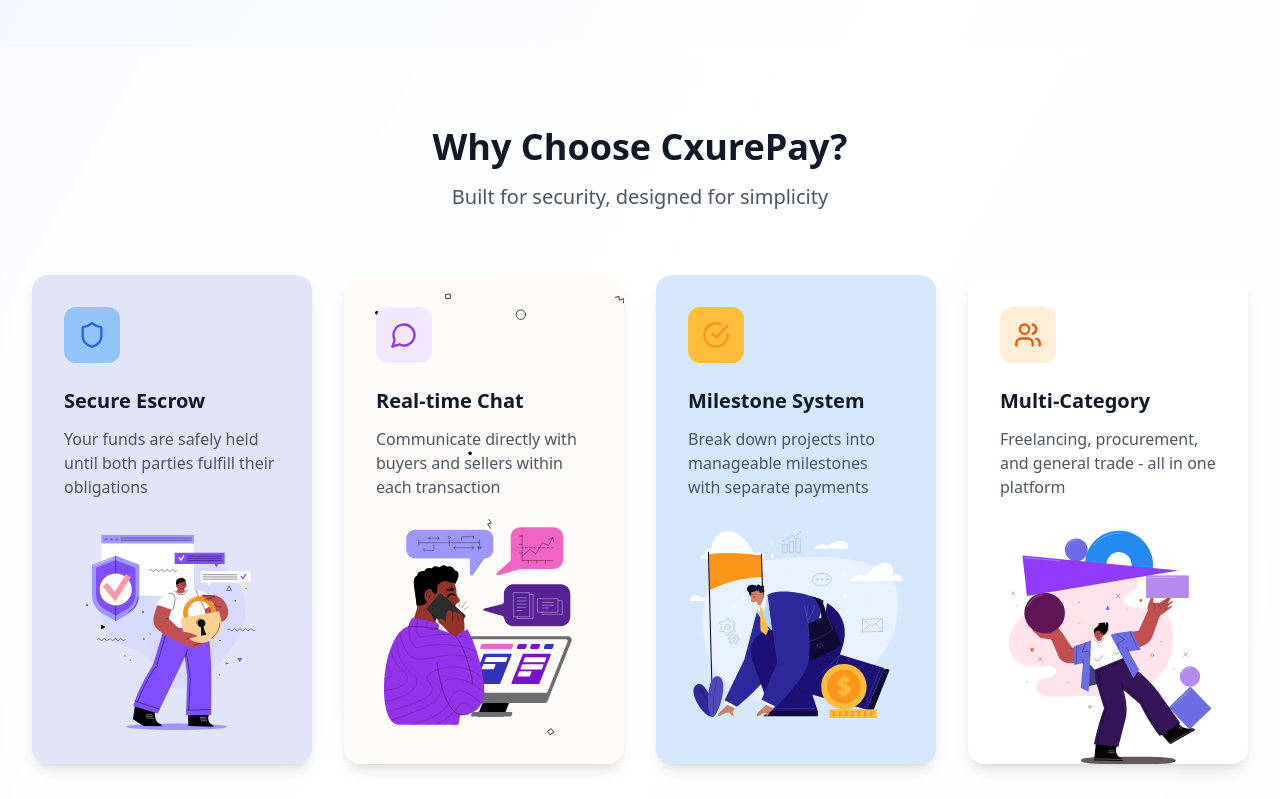
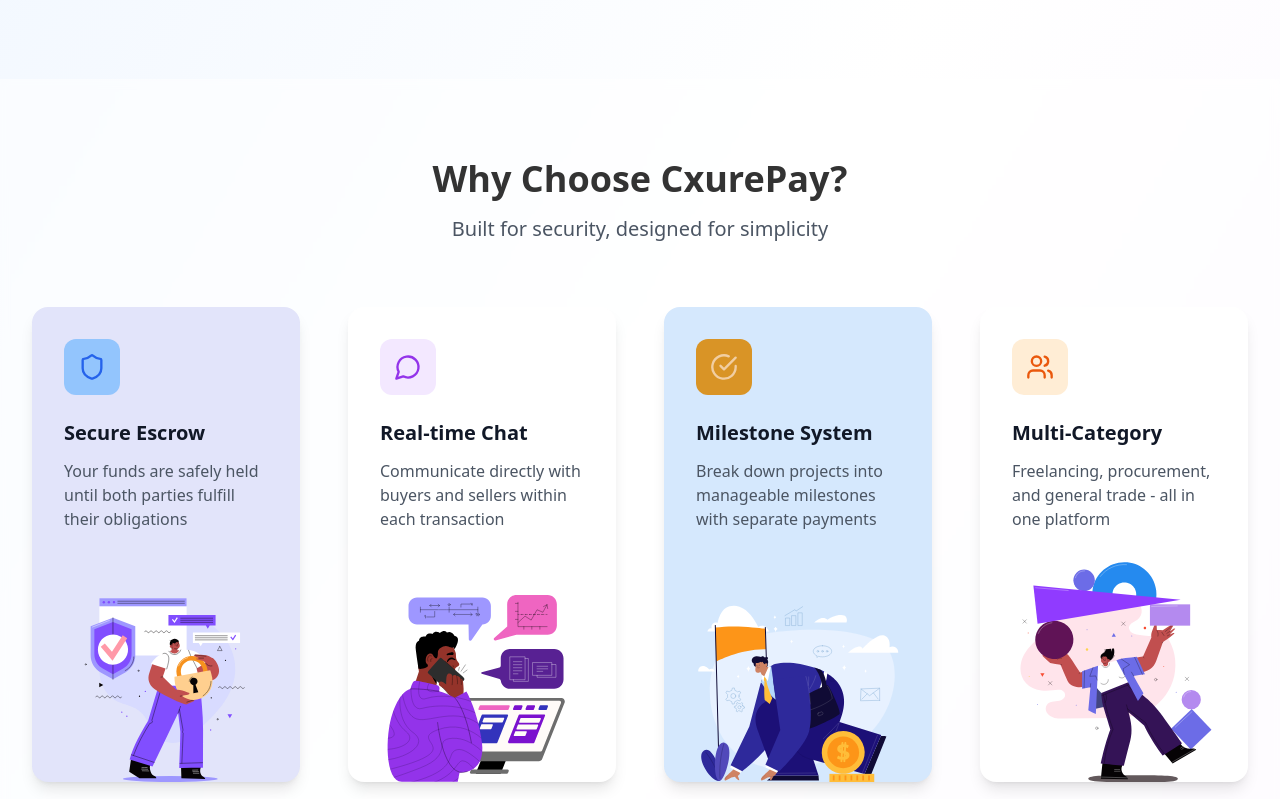
Before and after one commit to cxurepayApp/cxureApp, a React (Vite) app: page / in a window 1280 px wide. Shown: the part 621-1420 px from the top of the page. Built offline with nearby package versions, Linux system fonts and the light colour scheme.

Commit message:
i think its working wow

```diff
--- a/src/components/UI/ProductCard.tsx
+++ b/src/components/UI/ProductCard.tsx
@@ -1,24 +1,33 @@
-import { Card } from "../../types/component"
+import { type Card } from "../../types/component";
 
-const ProductCard = (props:Card) => {
+const ProductCard = (props: Card) => {
   return (
-   <>
-   <div className="grid md:grid-cols-2 lg:grid-cols-4 gap-8">
-            <div className="bg-[#e2e4fa] rounded-2xl px-8 pt-8 shadow-lg hover:shadow-xl transition-all duration-200 transform hover:-translate-y-1">
-              <div className="bg-blue-300 w-14 h-14 rounded-xl flex items-center justify-center mb-6">
+    <div
+      className={`${props.bgColor} rounded-2xl px-8 pt-8 shadow-lg hover:shadow-xl transition-all duration-200 transform hover:-translate-y-1 h-full flex flex-col`}
+    >
+      {/* Icon */}
+       <div
+        className={`${props.iconBg} w-14 h-14 rounded-xl flex items-center justify-center mb-6`}
+      >
         {props.icon}
       </div>
-              <h3 className="text-xl font-semibold text-gray-900 mb-3">
+
+      {/* Title & Description */}
+      <h3 className="text-xl font-semibold text-gray-900 mb-3 ">
         {props.title}
       </h3>
-              <p className="text-gray-600">
-               {props.description}
-              </p>
-              <img src={props.image} alt="" className="mt-6 " />
+      <p className="text-gray-600">{props.description}</p>
+
+      {/* Image pinned to bottom */}
+      <div className="mt-auto flex justify-center">
+        <img
+          src={props.image}
+          alt={props.title}
+          className="mt-6 object-contain max-w-full"
+        />
       </div>
     </div>
-   </>
-  )
-}
+  );
+};
 
-export default ProductCard
+export default ProductCard;
--- a/src/components/UI/productCardDetails.ts
+++ /dev/null
@@ -1,38 +0,0 @@
-import {
-  Shield,
-  MessageCircle,
-  Users,
-  CheckCircle,
-} from "lucide-react";
-import { Card } from "../../types/component";
-
-const CardDetails : Card[] = [
-    {
-        icon:Shield,
-        title:"Secure Escrow",
-        description:"Your funds are safely held until both parties fulfill their obligations",
-        image:"/images/cxure.svg"
-    },
-    {
-        icon:MessageCircle,
-        title:"Real-time Chat",
-        description:" Communicate directly with buyers and sellers within each ransaction",
-        image:"/images/realchat.svg"
-    },
-    {
-        icon:CheckCircle,
-        title:"Milestone System",
-        description:"Break down projects into manageable milestones with separate payments",
-        image:"/images/milesteon.svg"
-    },
-    {
-        icon:Users,
-        title:"Multi-Category",
-        description:" Freelancing, procurement, and general trade - all in one platform",
-        image:"/images/general.svg"
-
-    }
-
-]
-
-export default CardDetails;
--- /dev/null
+++ b/src/components/UI/productCardDetails.tsx
@@ -0,0 +1,47 @@
+import { Shield, MessageCircle, Users, CheckCircle } from "lucide-react";
+import type { Card } from "../../types/component";
+
+const CardDetails: Card[] = [
+  {
+    id: 1,
+    icon: <Shield className="h-7 w-7 text-blue-600" />,
+    title: "Secure Escrow",
+    description:
+      "Your funds are safely held until both parties fulfill their obligations",
+    image: "/images/cxure.svg",
+    bgColor: "bg-[#e2e4fa]",
+    iconBg: "bg-blue-300",
+  },
+  {
+    id: 2,
+    icon: <MessageCircle className="h-7 w-7 text-purple-600" />,
+    title: "Real-time Chat",
+    description:
+      "Communicate directly with buyers and sellers within each transaction",
+    image: "/images/realchat.svg",
+    bgColor: "bg-white",
+    iconBg: "bg-purple-100",
+  },
+  {
+    id: 3,
+    icon: <CheckCircle className="h-7 w-7  text-[#f1cea2]" />,
+    title: "Milestone System",
+    description:
+      "Break down projects into manageable milestones with separate payments",
+    image: "/images/milesteon.svg",
+    bgColor: "bg-[#d5e8fd]",
+    iconBg: "bg-[#d99426]",
+  },
+  {
+    id: 4,
+    icon: <Users className="h-7 w-7 text-orange-600" />,
+    title: "Multi-Category",
+    description:
+      "Freelancing, procurement, and general trade - all in one platform",
+    image: "/images/general.svg",
+    bgColor: "bg-white",
+    iconBg: "bg-orange-100",
+  },
+];
+
+export default CardDetails;
--- a/src/pages/landing/LandingPage.tsx
+++ b/src/pages/landing/LandingPage.tsx
@@ -1,17 +1,10 @@
 import React, { useState, useEffect } from "react";
 import { Link } from "react-router-dom";
-import {
-  Shield,
-  MessageCircle,
-  // CreditCard,
-  Users,
-  ArrowRight,
-  CheckCircle,
-  icons,
-} from "lucide-react";
+import { ArrowRight } from "lucide-react";
 import Footer from "../../components/layout/Footer";
 import Navbar from "../../components/layout/Navbar";
 import MobileNavBar from "../../components/layout/MobileNavBar";
+import CardDetails from "../../components/UI/productCardDetails";
 import ProductCard from "../../components/UI/ProductCard";
 
 const LandingPage = () => {
@@ -54,7 +47,7 @@
             </span>
           </h1>
 
-          <p className="lg:text-xl text-base sm:text-lg md:text-xl text-gray-600 mb-8 max-w-2xl mx-auto lg:mx-0 leading-relaxed">
+          <p className="lg:text-xl text-base sm:text-lg md:text-xl text-gray-600 mb-8 max-w-2xl mx-auto lg:mx-0 leading-relaxed p-4">
             Secure, transparent, and reliable escrow platform for freelancers,
             businesses, and anyone who needs safe online transactions with
             built-in dispute resolution.
@@ -91,98 +84,51 @@
 
       {/* Features Section */}
       <section className="py-20 bg-white/50 backdrop-blur-sm">
-        <div className="max-w-7xl mx-auto px-4 sm:px-6 lg:px-8">
+        <div className="flex flex-col items-center ax-w-7xl px-4 sm:px-6 lg:px-8">
           <div className="text-center mb-16">
-            <h2 className="text-4xl font-bold text-gray-900 mb-4">
+            <h2 className="text-4xl font-bold text-[#333333] mb-4">
               Why Choose CxurePay?
             </h2>
             <p className="lg:text-xl text-base sm:text-lg md:text-xl text-gray-600">
               Built for security, designed for simplicity
             </p>
           </div>
-
-          <div className="grid md:grid-cols-2 lg:grid-cols-4 gap-8">
-            <div className="bg-[#e2e4fa] rounded-2xl px-8 pt-8 shadow-lg hover:shadow-xl transition-all duration-200 transform hover:-translate-y-1">
-              <div className="bg-blue-300 w-14 h-14 rounded-xl flex items-center justify-center mb-6">
-                <Shield className="h-7 w-7 text-blue-600" />
+          <div className="grid sm:grid-cols-2 md:grid-cols-2 lg:grid-cols-4 gap-12 mx-auto max-w-7xl ">
+            {CardDetails.map((card, index) => (
+              <div
+                key={card.id}
+                data-aos="fade-up"
+                data-aos-delay={index * 100}
+                className="flex justify-center"
+              >
+                <div className="w-[75vw]">
+                  <ProductCard {...card} />
+                </div>
               </div>
-              <h3 className="text-xl font-semibold text-gray-900 mb-3">
-                Secure Escrow
-              </h3>
-              <p className="text-gray-600">
-                Your funds are safely held until both parties fulfill their
-                obligations
-              </p>
-              <img src="/images/cxure.svg" alt="" className="mt-6 " />
-            </div>
-
-            <div className="bg-white rounded-2xl px-8 pt-8 shadow-lg hover:shadow-xl transition-all duration-200 transform hover:-translate-y-1 relative overflow-hidden">
-              {/* Background image (now decorative, behind everything) */}
-              <img
-                src="/images/bg.svg"
-                alt=""
-                className="absolute top-0 right-0 w-full h-full object-cover pointer-events-none select-none"
-              />
-              <div className="bg-purple-100 w-14 h-14 rounded-xl flex items-center justify-center mb-6 relative z-10">
-                <MessageCircle className="h-7 w-7 text-purple-600" />
-              </div>
-              <h3 className="text-xl font-semibold text-gray-900 mb-3 relative z-10">
-                Real-time Chat
-              </h3>
-              <p className="text-gray-600 relative z-10">
-                Communicate directly with buyers and sellers within each
-                transaction
-              </p>
-              <img
-                src="/images/realchat.svg"
-                alt=""
-                className="mt-6 relative z-10"
-              />
-            </div>
-
-            <div className="bg-[#d5e8fd] rounded-2xl px-8 pt-8 shadow-lg hover:shadow-xl transition-all duration-200 transform hover:-translate-y-1">
-              <div className="bg-[#ffbd39] w-14 h-14 rounded-xl flex items-center justify-center mb-6">
-                <CheckCircle className="h-7 w-7 text-[#fd9518]" />
-              </div>
-              <h3 className="text-xl font-semibold text-gray-900 mb-3">
-                Milestone System
-              </h3>
-              <p className="text-gray-600">
-                Break down projects into manageable milestones with separate
-                payments
-              </p>
-              <img src="/images/milesteon.svg" alt="" className="mt-6" />
-            </div>
-
-            <div className="bg-white rounded-2xl px-8 pt-8 shadow-lg hover:shadow-xl transition-all duration-200 transform hover:-translate-y-1">
-              <div className="bg-orange-100 w-14 h-14 rounded-xl flex items-center justify-center mb-6">
-                <Users className="h-7 w-7 text-orange-600" />
-              </div>
-              <h3 className="text-xl font-semibold text-gray-900 mb-3">
-                Multi-Category
-              </h3>
-              <p className="text-gray-600">
-                Freelancing, procurement, and general trade - all in one
-                platform
-              </p>
-              <img src="/images/general.svg" alt="" className="mt-6 " />
-            </div>
-
-          <div>
-            {}
+            ))}
           </div>
 
-
-
-
-          </div>
+          {/* <div className="flex flex-wrap justify-center gap-12 mx-auto max-w-7xl">
+            {CardDetails.map((card, index) => (
+              <div
+                key={card.id}
+                data-aos="fade-up"
+                data-aos-delay={index * 100}
+                className="flex justify-center"
+              >
+                <div className="w-[75vw] sm:w-[60vw] md:w-[60vw] lg:w-[20vw]">
+                  <ProductCard {...card} />
+                </div>
+              </div>
+            ))}
+          </div> */}
         </div>
       </section>
 
       {/* CTA Section */}
       <section className="py-20">
         <div className="max-w-4xl mx-auto text-center px-4 sm:px-6 lg:px-8">
-          <h2 className="text-4xl font-bold text-gray-900 mb-6">
+          <h2 className="text-4xl font-bold text-[#333333] mb-6">
             Ready to Secure Your Transactions?
           </h2>
           <p className="lg:text-xl text-base sm:text-lg md:text-xl text-gray-600 mb-8">
--- a/src/types/component.ts
+++ b/src/types/component.ts
@@ -1,6 +1,18 @@
+// export interface Card {
+//   id?: number;
+//   icon: React.ReactNode;
+//   title: string;
+//   description: string;
+//   image: string;
+//   bgColor?: string;
+// }
+
 export interface Card {
-icon?:unknown,
-title:string,
-description:string,
-image:string
+  id: number;
+  icon: React.ReactNode;
+  title: string;
+  description: string;
+  image: string;
+  bgColor: string;
+  iconBg?: string; // 👈 Add this
 }
```
Also changed, not shown: src/components/layout/MobileNavBar.tsx (+59 -40 lines). Lines whose indentation alone changed are shown as unchanged.
